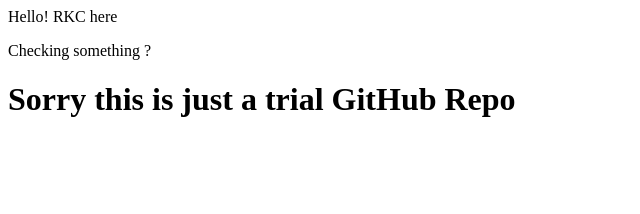
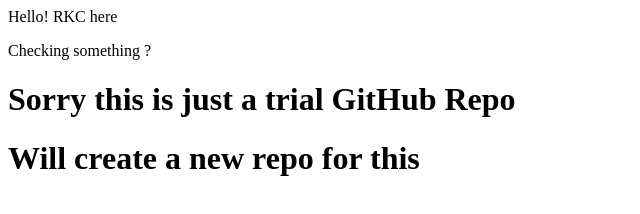
Before and after one commit to rkc007/rahul.github.io, a plain HTML site: page index.html in a window 1280 px wide. Shown: the whole page, without its empty margins (0-640 px from the left). Drawn offline with Linux system fonts and the light colour scheme.

Commit message:
Final message

```diff
--- a/index.html
+++ b/index.html
@@ -2,3 +2,5 @@ Hello! RKC here
 <p> Checking something ?</p>
 
 <h1>Sorry this is just a trial GitHub Repo</h1>
+
+<h1>Will create a new repo for this</h1>
```
